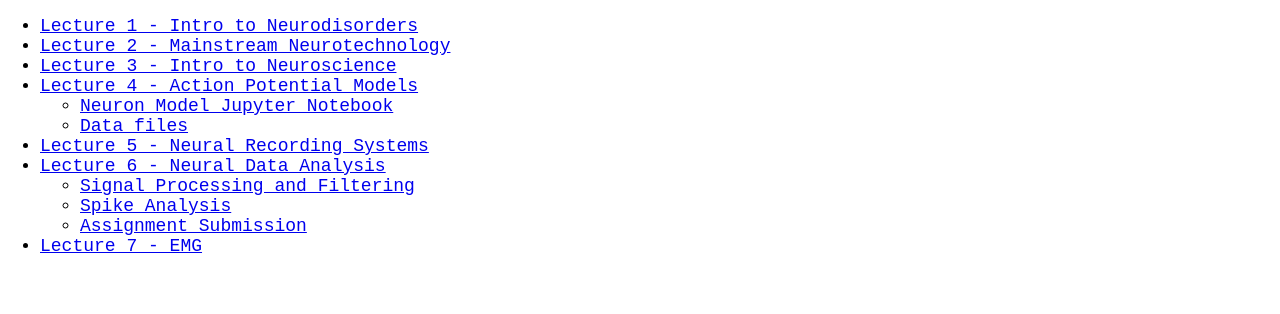
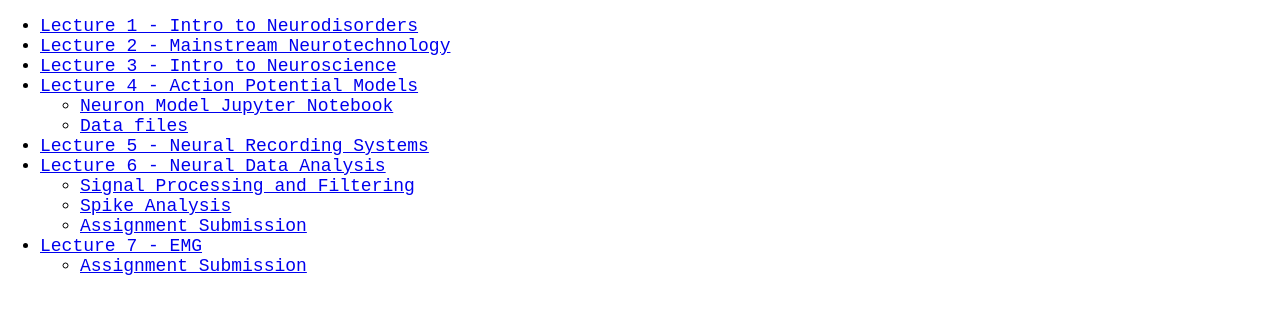
Before and after one commit to GJAnsah/AshesiLectures, a plain HTML site: page index.html in a window 1280 px wide. Shown: the part 92-406 px from the top of the page. Drawn offline with Linux system fonts and the light colour scheme; a web font is replaced by a local one.

Commit message:
Update index.html

```diff
--- a/index.html
+++ b/index.html
@@ -60,6 +60,9 @@
 			    <li><a href= "https://forms.gle/DagdWGodNfbcAkyJ8" target="blank">Assignment Submission</a></li>
 		    </ul>
 		<li><a href="https://pitt-my.sharepoint.com/:f:/g/personal/gia21_pitt_edu/EqoE9gpgDzxLogVoIl1SBsYBBu6yFLg3zp2TQk73UIRXDw?e=C0VN55" target="blank"><TT>Lecture 7 - EMG</TT></a></li>
+		    <ul>
+			    <li><a href = "https://forms.gle/eoo7Zn8oDsEBZxPH7">Assignment Submission</a></li>
+		    </ul>
 
             </ul>
         </nav>
```
